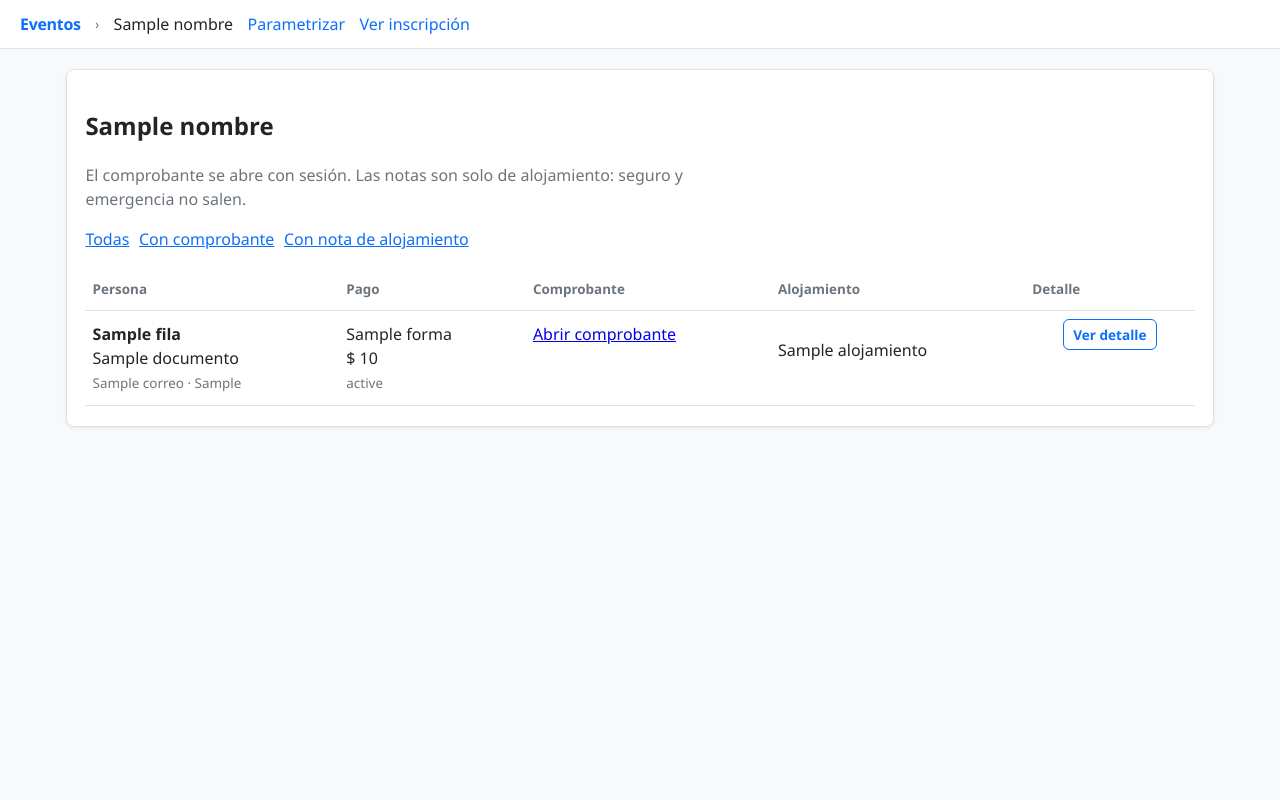
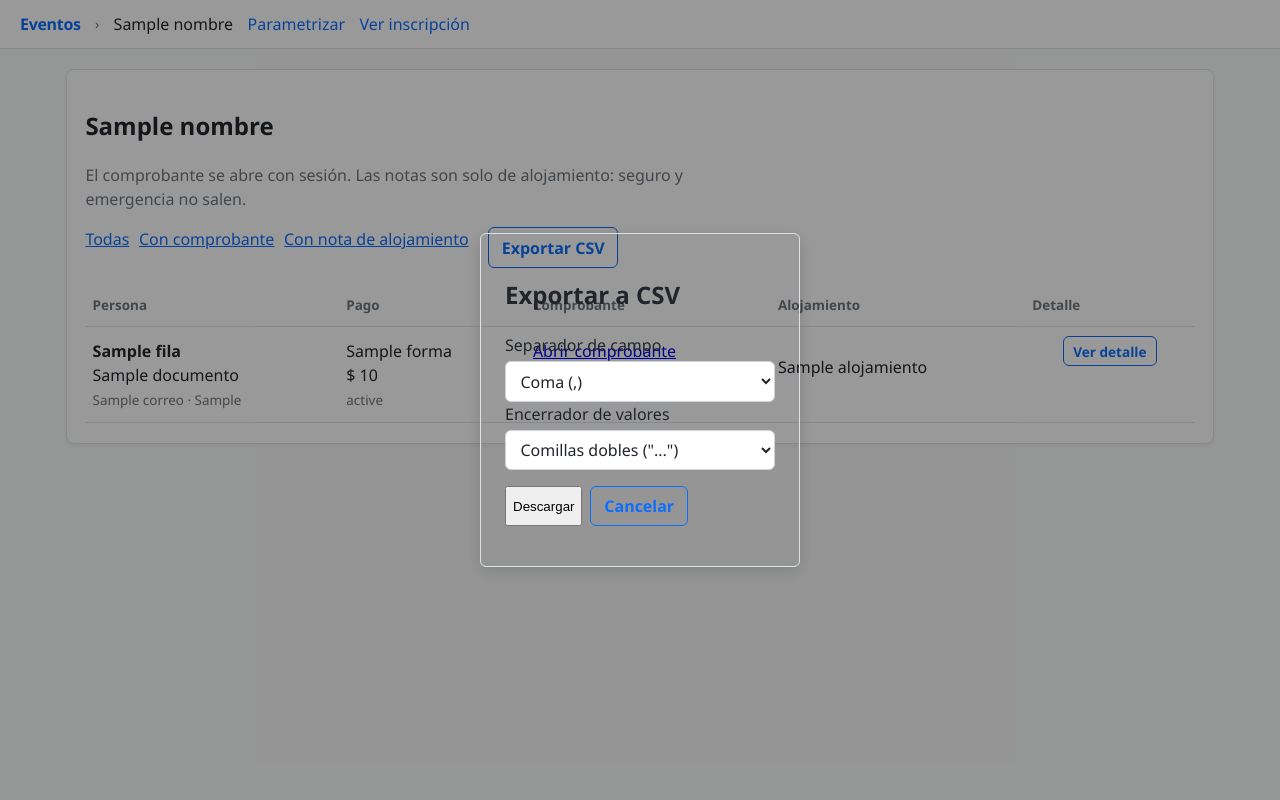
Before and after one commit to jfernandogg/registrador_eventos_dwb, a CodeIgniter 4 app: the page made by app/Views/admin/inscritos.php in a window 1280 px wide. Run offline with PHP 8.4 and a stand-in for CodeIgniter, Linux system fonts and the light colour scheme; the template is opened without the code that fills it: most values are stand-ins (such as "Sample title", 1, 10 or a date in 2020); some libraries are stand-ins or nearby versions.

Commit message:
Exportación CSV de inscritos con diálogo de separador/encerrador.

```diff
--- a/app/Config/Routes.php
+++ b/app/Config/Routes.php
@@ -19,6 +19,7 @@ $routes->group('admin', ['filter' => 'admin'], static function ($routes) {
     $routes->post('eventos', 'Admin::crear');
     $routes->get('eventos/(:segment)/inscritos/(:num)', 'Admin::detalleInscrito/$1/$2');
     $routes->get('eventos/(:segment)/inscritos', 'Admin::inscritos/$1');
+    $routes->get('eventos/(:segment)/exportar', 'Admin::exportar/$1');
     $routes->get('eventos/(:segment)/comprobantes/(:num)', 'Admin::comprobante/$1/$2');
     $routes->get('eventos/(:segment)', 'Admin::editar/$1');
     $routes->post('eventos/(:segment)', 'Admin::guardar/$1');
--- a/app/Views/admin/inscritos.php
+++ b/app/Views/admin/inscritos.php
@@ -6,6 +6,7 @@
 $pesos = static fn (int $monto): string => number_format($monto, 0, ',', '.');
 $enlace = static fn (string $filtro): string => site_url('admin/eventos/' . $slug . '/inscritos') . ($filtro === '' ? '' : '?ver=' . $filtro);
 $detalleUrl = static fn (int $id): string => site_url('admin/eventos/' . $slug . '/inscritos/' . $id) . ($ver !== '' ? '?ver=' . $ver : '');
+$exportarUrl = site_url('admin/eventos/' . $slug . '/exportar');
 ?>
 <!doctype html>
 <html lang="es">
@@ -33,6 +34,7 @@ $detalleUrl = static fn (int $id): string => site_url('admin/eventos/' . $slug .
             <a class="<?= $ver === '' ? 'activo' : '' ?>" href="<?= $enlace('') ?>">Todas</a>
             <a class="<?= $ver === 'comprobante' ? 'activo' : '' ?>" href="<?= $enlace('comprobante') ?>">Con comprobante</a>
             <a class="<?= $ver === 'alojamiento' ? 'activo' : '' ?>" href="<?= $enlace('alojamiento') ?>">Con nota de alojamiento</a>
+            <button class="boton claro" id="btn-exportar" style="margin-left: 0.6rem;">Exportar CSV</button>
         </p>
         <?php if ($filas === []): ?>
             <div class="alerta aviso" style="display: flex; gap: 0.8rem; align-items: flex-start;">
@@ -94,8 +96,51 @@ $detalleUrl = static fn (int $id): string => site_url('admin/eventos/' . $slug .
         <?php endif ?>
     </section>
     </main>
+
+    <div class="modal-fondo si-oculto" id="modal-exportar">
+        <div class="modal-caja">
+            <h2>Exportar a CSV</h2>
+            <label class="campo">Separador de campo
+                <select id="sep-csv">
+                    <option value=",">Coma (,)</option>
+                    <option value=";">Punto y coma (;)</option>
+                    <option value="\t">Tabulacion</option>
+                </select>
+            </label>
+            <label class="campo">Encerrador de valores
+                <select id="enc-csv">
+                    <option value="&quot;">Comillas dobles ("...")</option>
+                    <option value="'">Comillas simples ('...')</option>
+                    <option value="">Ninguno</option>
+                </select>
+            </label>
+            <p style="display: flex; gap: 0.5rem; margin-top: 1rem;">
+                <button class="boton-primario" id="btn-descargar">Descargar</button>
+                <button class="boton claro" id="btn-cerrar-modal">Cancelar</button>
+            </p>
+        </div>
+    </div>
+
     <script>
     document.querySelectorAll('.fila-clicable').forEach(function(fila){fila.addEventListener('click',function(e){if(e.target.tagName==='A')return;window.location=fila.dataset.href})});
+
+    (function(){
+        var modal = document.getElementById('modal-exportar');
+        var btnAbrir = document.getElementById('btn-exportar');
+        var btnCerrar = document.getElementById('btn-cerrar-modal');
+        var sep = document.getElementById('sep-csv');
+        var enc = document.getElementById('enc-csv');
+        var baseUrl = <?= json_encode($exportarUrl) ?>;
+
+        btnAbrir.addEventListener('click', function(){ modal.classList.remove('si-oculto'); });
+        btnCerrar.addEventListener('click', function(){ modal.classList.add('si-oculto'); });
+        modal.addEventListener('click', function(e){ if (e.target === modal) modal.classList.add('si-oculto'); });
+        document.addEventListener('keydown', function(e){ if (e.key === 'Escape') modal.classList.add('si-oculto'); });
+
+        document.getElementById('btn-descargar').addEventListener('click', function(){
+            window.location = baseUrl + '?sep=' + encodeURIComponent(sep.value) + '&enc=' + encodeURIComponent(enc.value);
+        });
+    })();
     </script>
     </body>
     </html>
--- a/public/css/admin.css
+++ b/public/css/admin.css
@@ -220,6 +220,10 @@ code { font-size: 0.9em; background: #f1f3f5; padding: 0.05rem 0.3rem; border-ra
 .filtros a { color: var(--primario); }
 .filtros .activo { font-weight: 650; text-decoration: none; color: var(--texto); }
 
+/* Modal de exportación */
+.modal-fondo { position: fixed; inset: 0; background: rgba(0,0,0,0.4); display: flex; align-items: center; justify-content: center; z-index: 100; }
+.modal-caja { background: var(--card); border: 1px solid var(--linea); border-radius: 6px; padding: 1.5rem; min-width: 320px; max-width: 420px; box-shadow: 0 4px 16px rgba(0,0,0,0.15); }
+
 /* Lista de eventos en admin */
 .lista-eventos-admin { list-style: none; padding: 0; display: grid; gap: 0.4rem; }
 .fila-evento { display: flex; gap: 0.6rem; align-items: center; justify-content: space-between; flex-wrap: wrap; padding: 0.5rem 0; border-bottom: 1px solid var(--linea); }
```
Also changed, not shown: app/Controllers/Admin.php (+64 -0 lines), app/Persistencia/RepositorioEventos.php (+41 -0 lines). Lines whose indentation alone changed are shown as unchanged.
